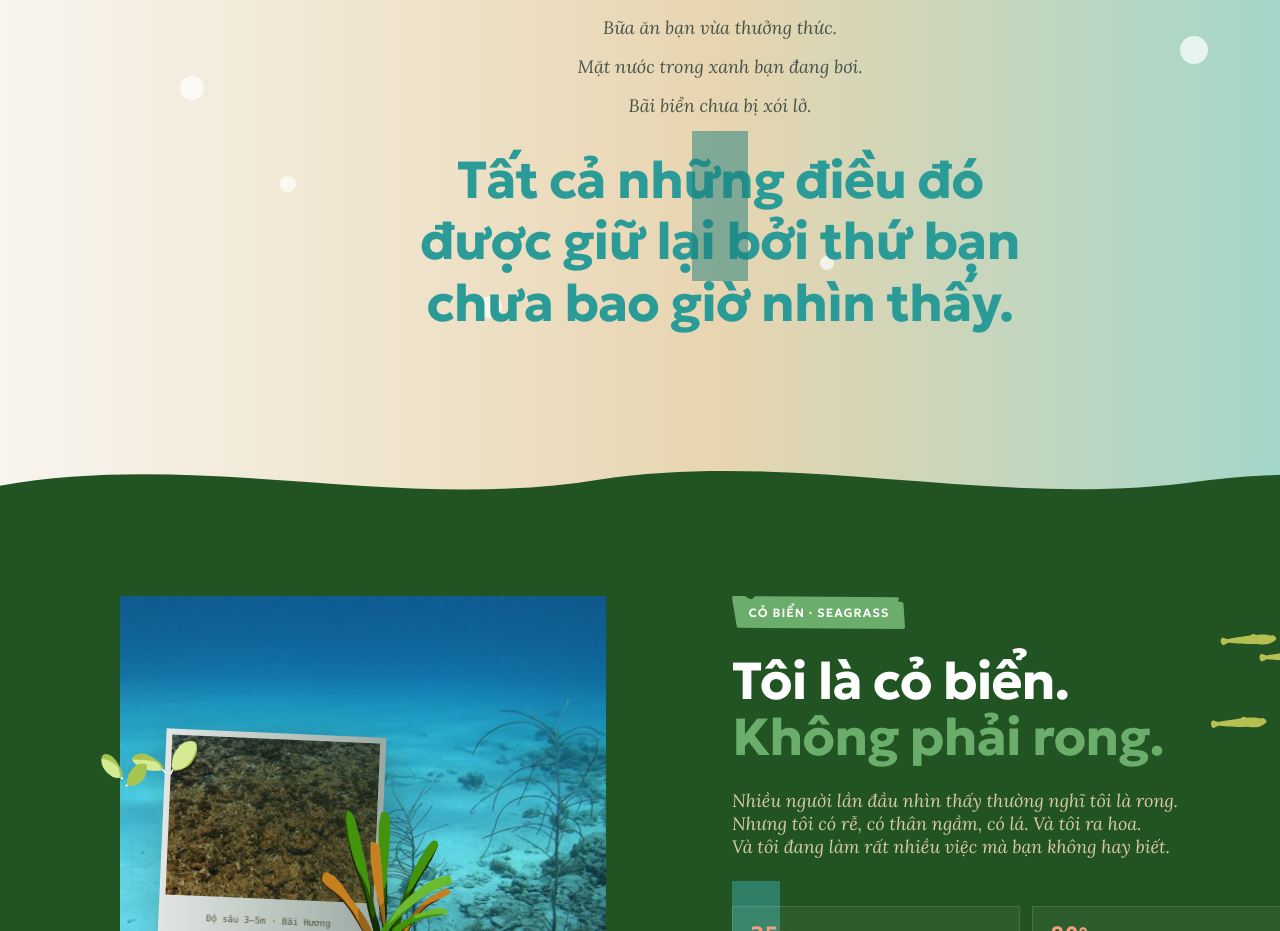
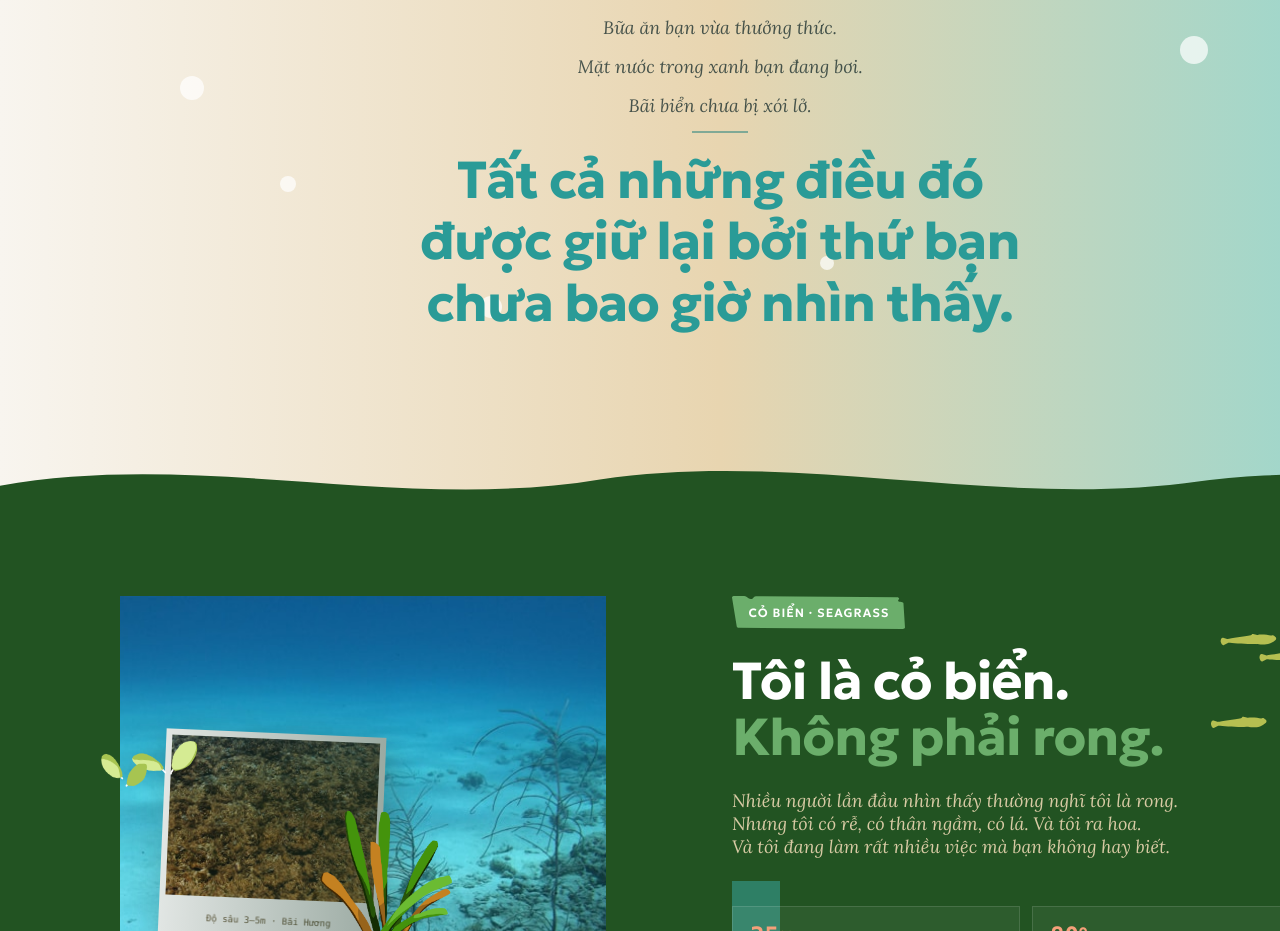
Before and after one commit to docteurmeo/WWF-Cobien, a React (Vite) app: page / in a window 1280 px wide. Shown: the part 3160-4091 px from the top of the page. Built offline with nearby package versions, Linux system fonts and the light colour scheme.

Commit message:
fix(s4 bridge): line divider rendered as huge box - img missing explicit height, defaulted to SVG intrinsic dimensions; set height=2px per Figma intent

```diff
--- a/src/pages/homepage/Bridge.tsx
+++ b/src/pages/homepage/Bridge.tsx
@@ -74,9 +74,11 @@ export default function Bridge() {
           Bãi biển chưa bị xói lở.
         </p>
 
-        {/* Divider Line 56×0 */}
+        {/* Divider Line — Figma: outer h=0, inner inset [-2 0 0 0] → renders 56×2px */}
         <div className="relative" style={{ width: 56, height: 0 }}>
-          <img alt="" className="block w-full" src={`${A}/imgLine.svg`} style={{ position: 'absolute', top: -2 }} />
+          <div className="absolute" style={{ top: -2, left: 0, right: 0, bottom: 0, height: 2 }}>
+            <img alt="" className="block w-full h-full" src={`${A}/imgLine.svg`} />
+          </div>
         </div>
 
         {/* Big closing text — color is OCEAN PRIMARY teal, not dark ink */}
```
